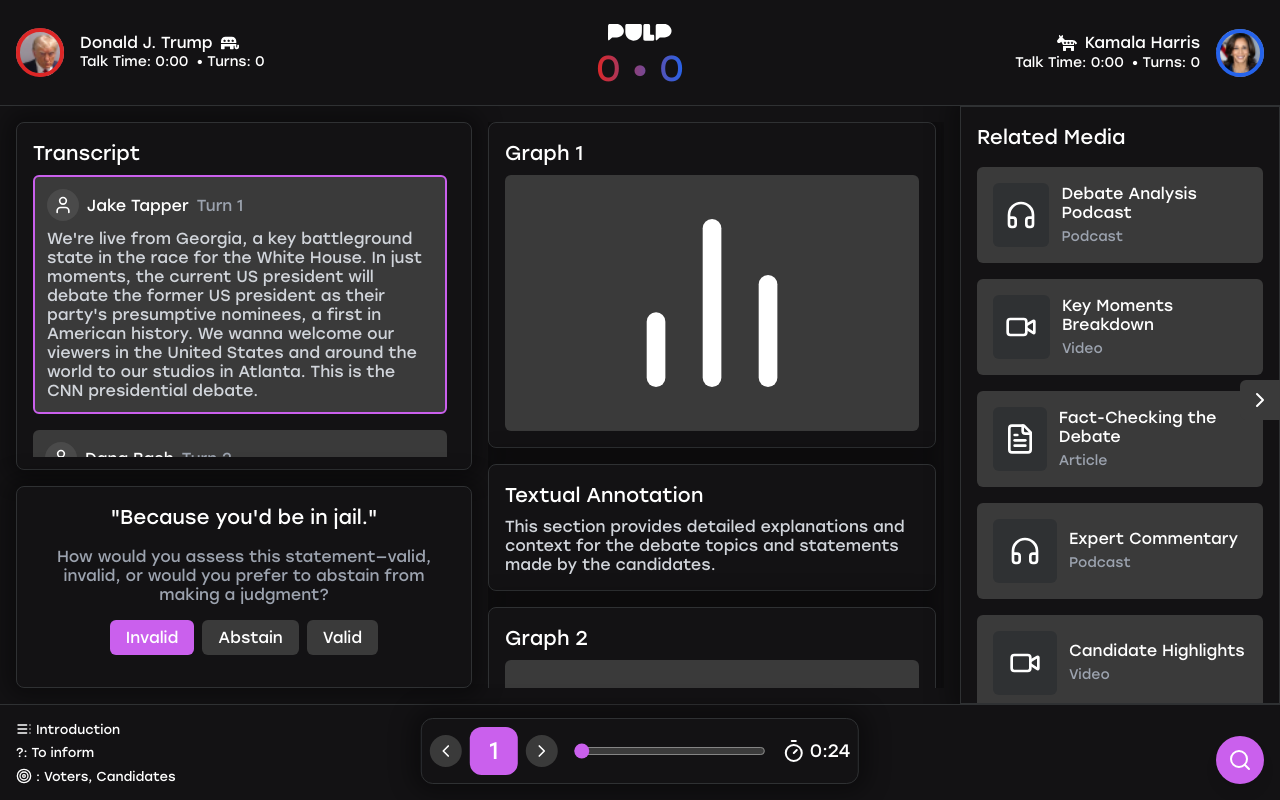
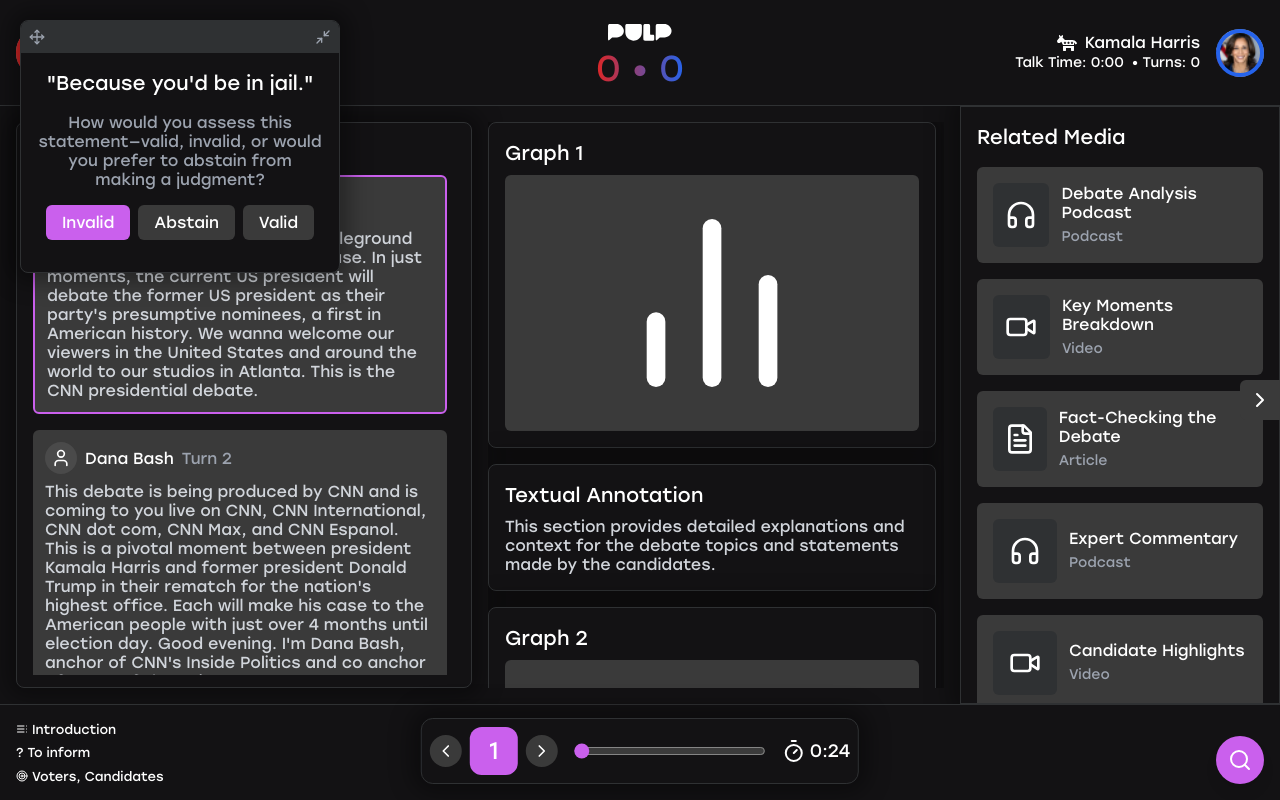
Before and after one commit to pulpshah/TextMRI-Mini, a Next.js app: page / in a window 1280 px wide. Built offline with nearby package versions, Linux system fonts and the light colour scheme.

Commit message:
Update page.tsx

```diff
--- a/app/page.tsx
+++ b/app/page.tsx
@@ -1,8 +1,9 @@
 'use client'
 
 import { useState, useRef, useEffect } from 'react'
-import { ChevronRight, ChevronLeft, BarChart2, FileText, User, Target, Timer, TableOfContents, Radio, Headphones, Video, FileText as ArticleIcon, Search } from 'lucide-react'
+import { ChevronRight, ChevronLeft, BarChart2, FileText, User, Target, Timer, TableOfContents, Radio, Headphones, Video, FileText as ArticleIcon, Search, Minimize2, Maximize2, Move } from 'lucide-react'
 import Image from 'next/image'
+import { motion } from 'framer-motion'
 
 import { Avatar, AvatarFallback, AvatarImage } from "@/components/ui/avatar"
 import { Label } from "@/components/ui/label"
@@ -31,6 +32,12 @@
   const [isEditing, setIsEditing] = useState(false)
   const [editValue, setEditValue] = useState('1')
 
+  // Floating Voting Module states
+  const [isMinimized, setIsMinimized] = useState(false)
+  const [position, setPosition] = useState({ x: 20, y: 20 })
+  const [isDragging, setIsDragging] = useState(false)
+  const constraintsRef = useRef(null)
+
   type DebateTurn = {
     speaker: string;
     startTime: number;
@@ -39,22 +46,26 @@
     content: string;
   };
 
+  //Calculate Kamalas Turns
   const dataObj: DebateTurn[] = JFile.Data;
 
   const getKamalaTurn = () => {
-    return dataObj.slice(0, currentTurn + 1).filter(turn => turn.speaker === "Kamala Harris").length;
+    return dataObj.slice(0, currentTurn).filter(turn => turn.speaker === "Kamala Harris").length;
   };
 
+  //Calculate Trumps Turns
   const getTrumpTurn = () => {
-    return dataObj.slice(0, currentTurn + 1).filter(turn => turn.speaker === "Donald Trump").length;
+    return dataObj.slice(0, currentTurn).filter(turn => turn.speaker === "Donald Trump").length;
   };
 
+  //Calculate Total Time
   const formatTime = (seconds: number): string => {
     const minutes = Math.floor(seconds / 60);
     const secs = Math.round(seconds % 60);
     return `${minutes}:${secs.toString().padStart(2, '0')}`;
   };
 
+  //Calculate Each Speakers Time
   const getSpeakerTime = (speaker: string) => {
     const seconds = dataObj
       .slice(0, currentTurn)
@@ -63,9 +74,11 @@
     return formatTime(seconds);
   };
 
+  //Get Each Speakers Time
   const getKamalaTime = () => getSpeakerTime("Kamala Harris");
   const getTrumpTime = () => getSpeakerTime("Donald Trump");
 
+  //Format Total Time
   const getTotalTime = () => {
     const seconds = dataObj
       .slice(0, currentTurn)
@@ -74,12 +87,14 @@
     return formatTime(seconds);
   };
 
+  //Get Scores
   const getSpeakerScore = (speaker: string) => {
     const turns = dataObj.slice(0, currentTurn + 1)
       .filter(turn => turn.speaker === speaker);
     return turns.length > 0 ? turns[turns.length - 1].score : 0;
   };
 
+  //Get Each Score
   const getKamalaScore = () => getSpeakerScore("Kamala Harris");
   const getTrumpScore = () => getSpeakerScore("Donald Trump");
 
@@ -89,6 +104,7 @@
     content: turn.content
   }));
 
+  //Need to revise this to grab claims
   const votableQuestions = [
     "Because you'd be in jail.",
     "We're going to make America great again.",
@@ -98,6 +114,7 @@
     "I'm not a politician, I'm a businessman."
   ]
 
+  //Scrolling transcript
   const [currentQuestionIndex, setCurrentQuestionIndex] = useState(0)
 
   useEffect(() => {
@@ -144,13 +161,13 @@
     }
   };
 
-
   const handleKeyDown = (e: React.KeyboardEvent<HTMLInputElement>) => {
     if (e.key === 'Enter') {
       handleEditComplete()
     }
   }
 
+  //revise this to grab from the json
   const relatedMedia = [
     { type: 'podcast', title: 'Debate Analysis Podcast', Icon: Headphones },
     { type: 'video', title: 'Key Moments Breakdown', Icon: Video },
@@ -161,8 +178,12 @@
     { type: 'podcast', title: 'Voter Reactions', Icon: Headphones },
   ];
 
+  const handleDragStart = () => setIsDragging(true)
+  const handleDragEnd = () => setIsDragging(false)
+
   return (
     <div className="flex flex-col h-screen text-white bg-[#131214] max-minimum:hidden">
+      {/* Header With Speakers and Score */}
       <header className="p-4 bg-[#131214] border-b border-[#2F3133]">
         <div className="flex justify-between items-center">
           <div className="flex items-center space-x-4">
@@ -214,6 +235,7 @@
           </div>
         </div>
       </header>
+      {/* Turn Slider */}
       <div className="flex flex-1 overflow-hidden">
         <main className="flex-1 p-4 overflow-hidden">
           <div className="flex h-full space-x-4">
@@ -244,15 +266,6 @@
                   </div>
                 </div>
               </div>
-              <div className="h-auto p-4 bg-[#131214] border border-[#2F3133] rounded-lg shadow-[0_0_22.8px_9px_rgba(0,0,0,0.37)]">
-                <h2 className="text-xl font-semibold mb-4 text-center">"{votableQuestions[currentQuestionIndex]}"</h2>
-                <p className="mb-4 text-gray-400 text-center">How would you assess this statement—valid, invalid, or would you prefer to abstain from making a judgment?</p>
-                <div className="flex space-x-2 mb-4 justify-center">
-                  <button className="px-4 py-2 bg-[#CA60ED] rounded-md hover:bg-purple-700 transition-colors">Invalid</button>
-                  <button className="px-4 py-2 bg-[#3a3a3a] rounded-md hover:bg-[#4a4a4a] transition-colors">Abstain</button>
-                  <button className="px-4 py-2 bg-[#3a3a3a] rounded-md hover:bg-[#4a4a4a] transition-colors">Valid</button>
-                </div>
-              </div>
             </div>
             <div className="w-1/2 flex flex-col space-y-4 overflow-y-auto pr-2 custom-scrollbar">
               <div className="flex-1 p-4 bg-[#131214] border border-[#2F3133] rounded-lg shadow-[0_0_22.8px_9px_rgba(0,0,0,0.37)]">
@@ -278,12 +291,12 @@
             </div>
           </div>
         </main>
-
+        {/* Related Media */}
         <aside className={`bg-[#131214] border border-[#2F3133] transition-all duration-300 ease-in-out shadow-[0_0_22.8px_9px_rgba(0,0,0,0.37)] ${isRelatedMediaOpen ? 'w-80' : 'w-0'}`}>
           <div className="p-4 h-full overflow-y-auto custom-scrollbar">
             <h2 className="text-xl font-semibold mb-4">Related Media</h2>
             <div className="space-y-4">
-              {relatedMedia.map((item, index) => (
+              {relatedMedia.map((item,index) => (
                 <div key={index} className="bg-[#3a3a3a] p-4 rounded-md hover:bg-[#4a4a4a] transition-all duration-300 transform hover:scale-105 cursor-pointer">
                   <div className="flex items-center space-x-3">
                     <div className="w-16 h-16 bg-[#2F3133] rounded-md flex items-center justify-center">
@@ -307,16 +320,16 @@
           {isRelatedMediaOpen ? <ChevronRight className="w-6 h-6" /> : <Radio className="w-6 h-6" />}
         </button>
       </div>
-
+      {/* Footer with Turn Slider, Search and Transcript Tags */}
       <footer className="bg-[#131214] border-t border-[#2F3133] p-4">
         <div className="flex justify-between items-center">
           <div className="flex flex-col items-start text-[13px] space-y-2">
             <p className='flex items-center'>
-              <TableOfContents className="w-4 h-4 me-1" /> {currentSegment}
+              <TableOfContents className="w-3 h-4 me-1" /> {currentSegment}
             </p>
-            <p>?: {speakerPurpose}</p>
+            <p>? {speakerPurpose}</p>
             <p className='flex items-center'>
-              <Target className="w-4 h-4 me-1" /> : {targetAudience}
+              <Target className="w-3 h-4 me-1" /> {targetAudience}
             </p>
           </div>
         </div>
@@ -372,6 +385,55 @@
         </button>
       </div>
 
+      {/* Floating Voting Module */}
+      <div ref={constraintsRef} className="fixed inset-0 pointer-events-none">
+        <motion.div
+          drag
+          dragMomentum={false}
+          dragConstraints={constraintsRef}
+          onDragStart={handleDragStart}
+          onDragEnd={handleDragEnd}
+          initial={position}
+          animate={position}
+          transition={{ type: 'spring', stiffness: 300, damping: 30 }}
+          className={`absolute ${
+            isMinimized ? 'w-12 h-12' : 'w-80 h-auto'
+          } bg-[#131214] border border-[#2F3133] rounded-lg shadow-[0_0_22.8px_9px_rgba(0,0,0,0.37)] overflow-hidden pointer-events-auto`}
+        >
+          <div className="p-2 bg-[#2F3133] flex justify-between items-center cursor-move">
+            <Move className="w-4 h-4 text-gray-400" />
+            <button
+              onClick={() => setIsMinimized(!isMinimized)}
+              className="text-gray-400 hover:text-white transition-colors"
+            >
+              {isMinimized ? <Maximize2 className="w-4 h-4" /> : <Minimize2 className="w-4 h-4" />}
+            </button>
+          </div>
+          {!isMinimized && (
+            <div className="p-4">
+              <h2 className="text-xl font-semibold mb-4 text-center text-white">
+                "{votableQuestions[currentQuestionIndex]}"
+              </h2>
+              <p className="mb-4 text-gray-400 text-center">
+                How would you assess this statement—valid, invalid, or would you prefer to abstain from making a judgment?
+              </p>
+              <div className="flex space-x-2 mb-4 justify-center">
+                <button className="px-4 py-2 bg-[#CA60ED] rounded-md hover:bg-purple-700 transition-colors text-white">
+                  Invalid
+                </button>
+                <button className="px-4 py-2 bg-[#3a3a3a] rounded-md hover:bg-[#4a4a4a] transition-colors text-white">
+                  Abstain
+                </button>
+                <button className="px-4 py-2 bg-[#3a3a3a] rounded-md hover:bg-[#4a4a4a] transition-colors text-white">
+                  Valid
+                </button>
+              </div>
+            </div>
+          )}
+        </motion.div>
+      </div>
+
+      {/* Related Media */}
       <CommandDialog open={isSearchOpen} onOpenChange={setIsSearchOpen}>
         <CommandInput placeholder="Type a command or search..." />
         <CommandList>
```
